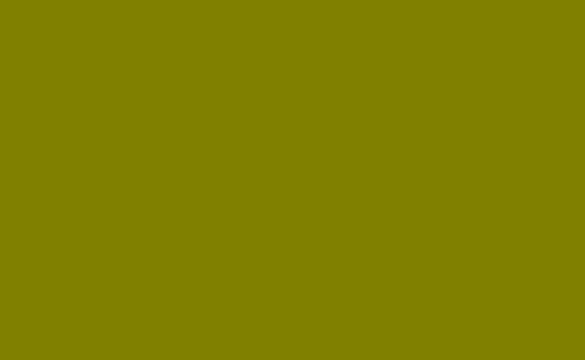
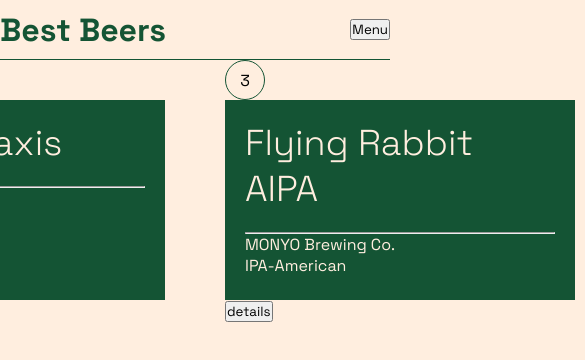
Before and after one commit to MUST4NG8888/sitebuild-finaltest, a plain HTML site: page index.html in a window 390 px wide. Shown: the top 360 px of the page, 585 px wide, since content can reach past the window. Drawn offline with Linux system fonts and the light colour scheme.

Commit message:
CSS basics no responsive

```diff
--- a/index.html
+++ b/index.html
@@ -1,15 +1,56 @@
 <!DOCTYPE html>
 <html lang="en">
-<head>
-  <meta charset="UTF-8">
-  <meta http-equiv="X-UA-Compatible" content="IE=edge">
-  <meta name="viewport" content="width=device-width, initial-scale=1.0">
-  <link rel="stylesheet" href="./style.css">
-  <title>SiteBuild Finaltest</title>
-</head>
-<body>
-
-
-</body>
-<script src="./script.js"></script>
+  <head>
+    <meta charset="UTF-8" />
+    <meta http-equiv="X-UA-Compatible" content="IE=edge" />
+    <meta name="viewport" content="width=device-width, initial-scale=1.0" />
+    <link rel="stylesheet" href="./style.css" />
+    <title>Best Beers</title>
+  </head>
+  <body>
+    <header id="header"><h1>Best Beers</h1><button>Menu</button></header>
+    <div id="wrapper">
+      <div id="cardwrapper">
+        <div class="number">1</div>
+        <div class="cards">
+          <h1>Mango Bay</h1>
+          <hr />
+          <p>Mad Scientist Beer</p>
+          <p>Pale Ale - American</p>
+        </div>
+        <button>details</button>
+      </div>
+      <div id="cardwrapper">
+        <div class="number">2</div>
+        <div class="cards">
+          <h1>Távoli Galaxis</h1>
+          <hr />
+          <p>Rothbeer Brewery</p>
+          <p>IPA - American</p>
+        </div>
+        <button>details</button>
+      </div>
+      <div id="cardwrapper">
+        <div class="number">3</div>
+        <div class="cards">
+          <h1>Flying Rabbit AIPA</h1>
+          <hr />
+          <p>MONYO Brewing Co.</p>
+          <p>IPA-American</p>
+        </div>
+        <button>details</button>
+      </div>
+      <div id="cardwrapper">
+        <div class="number">4</div>
+        <div class="cards">
+          <h1>Liquid Cocaine</h1>
+          <hr />
+          <p>Mad Scientist Beer</p>
+          <p>IPA-Imperial</p>
+        </div>
+        <button>details</button>
+      </div>
+    </div>
+  </body>
+  <script src="./script.js"></script>
 </html>
--- a/style.css
+++ b/style.css
@@ -1,21 +1,84 @@
+@import url('https://fonts.googleapis.com/css2?family=Space+Grotesk:wght@300;400;500;600;700&display=swap');
+
 * {
   padding: 0;
   margin: 0;
   box-sizing: border-box;
+  font-family: 'Space Grotesk', Arial, Helvetica, sans-serif;
 }
 
+body {
+  background: #ffeedf;
+}
+
+h1 {
+  color:#145434;
+}
+
+#wrapper{
+  display:flex;
+  justify-content: center;
+  gap: 60px;
+}
+
+#cardwrapper {
+  position: relative;
+}
+
+
+#header {
+  display: flex;
+  justify-content: space-between;
+  align-items: center;
+  width: 100%;
+  height: 60px;
+  position: sticky;
+  border-bottom: 1px solid #145434;
+}
+
+
+.cards {
+  padding: 20px;
+  max-width: 1200px;
+  color: #ffeedf;
+  background-color: #145434;
+  width: 350px;
+  height: 200px;
+}
+
+.cards h1 {
+  font-size: 36px;
+  font-weight:300;
+  color: #ffeedf;
+  margin-bottom: 20px;
+}
+
+.number{
+  display: flex;
+  justify-content: center;
+  align-items: center;
+  width: 40px;
+  height: 40px;
+  border-radius: 50%;
+  background-color: #ffeedf;
+  border:  1px solid #145434;
+}
+
+button {
+  right: 50px;
+}
 
 
 /* On screens that are 992px or less, set the background color to blue */
 @media screen and (max-width: 992px) {
   body {
-    background-color: blue;
+    background-color: #ffeedf;
   }
 }
 
 /* On screens that are 600px or less, set the background color to olive */
 @media screen and (max-width: 600px) {
   body {
-    background-color: olive;
+    background-color: #ffeedf;
   }
 }
```
